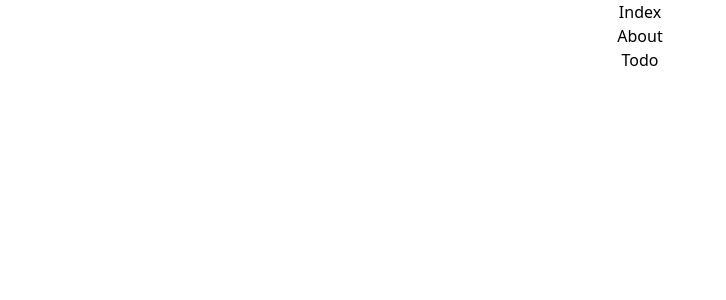
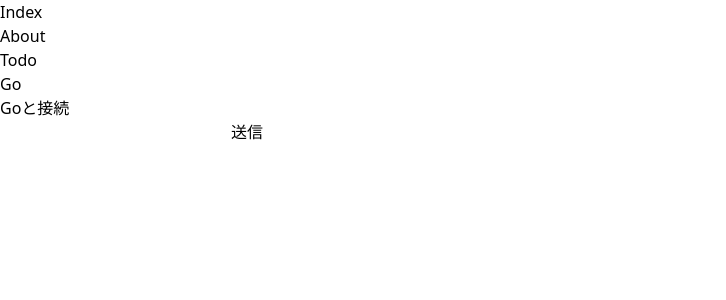
Before and after one commit to tetn39/go-react-app, a React (Create React App) app in the folder frontend/: page /go in a window 1280 px wide. Before the commit this address had no page. Shown: the top 300 px of the page, without its empty margins (0-726 px from the left). Built offline with nearby package versions, Linux system fonts and the light colour scheme.

Commit message:
add: react-go間のCRUDを作成(まだできてない)

```diff
--- a/frontend/eslint.config.mjs
+++ b/frontend/eslint.config.mjs
@@ -1,8 +1,9 @@
 import globals from "globals";
 import pluginJs from "@eslint/js";
 import tseslint from "typescript-eslint";
-import pluginReact from "eslint-plugin-react";
+import pluginReact, { rules } from "eslint-plugin-react";
 import tailwind from "eslint-plugin-tailwindcss";
+import { rule } from "postcss";
 
 
 export default [
@@ -12,4 +13,7 @@ export default [
   ...tseslint.configs.recommended,
   pluginReact.configs.flat.recommended,
   ...tailwind.configs["flat/recommended"],
+  {rules: {
+    "react-hooks/rules-of-hooks": { allow: ["warn", "error"] },
+  }}
 ];
--- a/frontend/src/App.css
+++ /dev/null
@@ -1,38 +0,0 @@
-.App {
-  text-align: center;
-}
-
-.App-logo {
-  height: 40vmin;
-  pointer-events: none;
-}
-
-@media (prefers-reduced-motion: no-preference) {
-  .App-logo {
-    animation: App-logo-spin infinite 20s linear;
-  }
-}
-
-.App-header {
-  background-color: #282c34;
-  min-height: 100vh;
-  display: flex;
-  flex-direction: column;
-  align-items: center;
-  justify-content: center;
-  font-size: calc(10px + 2vmin);
-  color: white;
-}
-
-.App-link {
-  color: #61dafb;
-}
-
-@keyframes App-logo-spin {
-  from {
-    transform: rotate(0deg);
-  }
-  to {
-    transform: rotate(360deg);
-  }
-}
--- a/frontend/src/App.tsx
+++ b/frontend/src/App.tsx
@@ -1,16 +1,16 @@
 import React from 'react';
-import './App.css';
 import { Link } from 'react-router-dom';
 
 const App = () => {
   return (
-
-      <div className='App'>
+    <div className='App'>
         <Link to="/">Index</Link>
         <br />
         <Link to="/about">About</Link>
         <br />
         <Link to="/todo">Todo</Link>
+        <br />
+        <Link to="/go">Go</Link>
       </div>
 
   );
--- /dev/null
+++ b/frontend/src/components/Go.tsx
@@ -0,0 +1,106 @@
+import axios from 'axios';
+import React, { useState } from 'react';
+
+const Go = () => {
+
+  type Task = {
+    id: number;
+    task: string;
+    isCompleted: boolean;
+    createdAt: Date;
+    updatedAt: Date;
+  }
+
+  const [tasks, setTasks] = useState<Task[]>([]);
+  const [inputValue, setInputValue] = useState("");
+
+  const handleChange = (e: React.ChangeEvent<HTMLInputElement>) => {
+    // console.log(e.target.value);
+    setInputValue(e.target.value);
+  };
+
+  const handleSubmit = async (e: React.FormEvent<HTMLFormElement>) => {
+    e.preventDefault(); // リロード回避
+    // 新しいtodoを作成
+    const newTask: Task = {
+      id: new Date().getTime(),
+      task: inputValue,
+      isCompleted: false,
+      createdAt: new Date(),
+      updatedAt: new Date(),
+    };
+
+    try {
+      const response = await axios.post("http://localhost:8080/tasks", {
+        task: newTask.task,
+        isCompleted: newTask.isCompleted,
+      });
+      setTasks([...tasks, response.data]);
+    } catch (error) {
+      console.error("Error creating task:", error);
+    }
+
+    setInputValue("");
+  };
+
+  const handleEdit = async (id: number) => {
+    try {
+      const response = await axios.put(`http://localhost:8080/tasks/${id}`, {
+        task: inputValue,
+        isCompleted: false, // ここも変更可能にしたい場合は修正する
+      });
+
+      setTasks(tasks.map((task) =>
+        task.id === id ? response.data : task
+      ));
+    } catch (error) {
+      console.error("Error editing task:", error);
+    }
+
+    setInputValue("");
+  };
+
+
+  const handleDelete = async (id: number) => {
+    try {
+      await axios.delete(`http://localhost:8080/tasks/${id}`);
+      setTasks(tasks.filter(task => task.id !== id));
+    } catch (error) {
+      console.error("Error deleting task:", error);
+    }
+  };
+
+
+  return (
+    <div>
+      <h1>Goと接続</h1>
+
+      <form onSubmit={(e) => handleSubmit(e)}>
+        <input
+        type="text"
+        onChange={(e) => handleChange(e)}
+        />
+        <button type="submit">送信</button>
+
+      </form>
+      <ul>
+        {tasks.map((task) => {
+            return (
+            <li key={task.id}>
+              <input
+                type="text"
+                defaultValue={task.task}  // taskごとに固有の値
+                onChange={(e) => handleChange(e)}
+              />
+
+
+              <button onClick={() => handleEdit(task.id)}>Edit</button>
+              <button onClick={() => handleDelete(task.id)} >Delete</button>
+            </li>
+            )
+        })}
+      </ul>
+    </div>
+  );
+}
+export default Go;
--- a/frontend/src/index.tsx
+++ b/frontend/src/index.tsx
@@ -6,6 +6,7 @@ import { BrowserRouter, Route, Routes } from 'react-router-dom';
 import Home from './components/Home';
 import About from './components/About';
 import Todo from './components/Todo';
+import Go from './components/Go';
 
 
 const root = ReactDOM.createRoot(
@@ -19,6 +20,7 @@ root.render(
           <Route path="/" element={<Home />} />
           <Route path="/about" element={<About />} />
           <Route path="/todo" element={<Todo />} />
+          <Route path="/go" element={<Go />} />
         </Routes>
     </BrowserRouter>
   </React.StrictMode>
```
Also changed, not shown: 1 other file (tests, documents, lock files or other folders).
